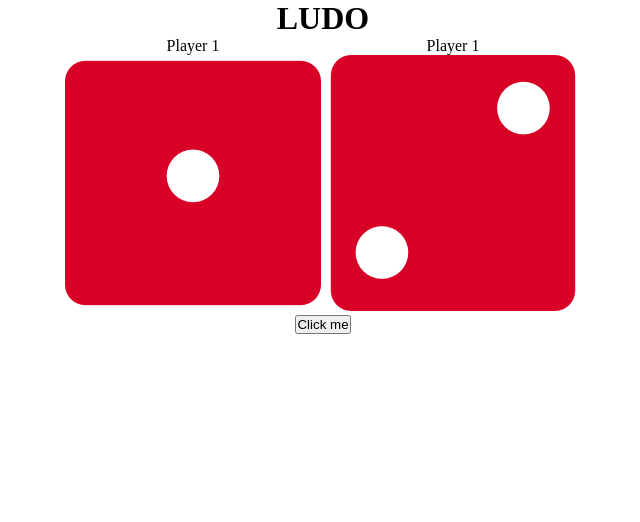
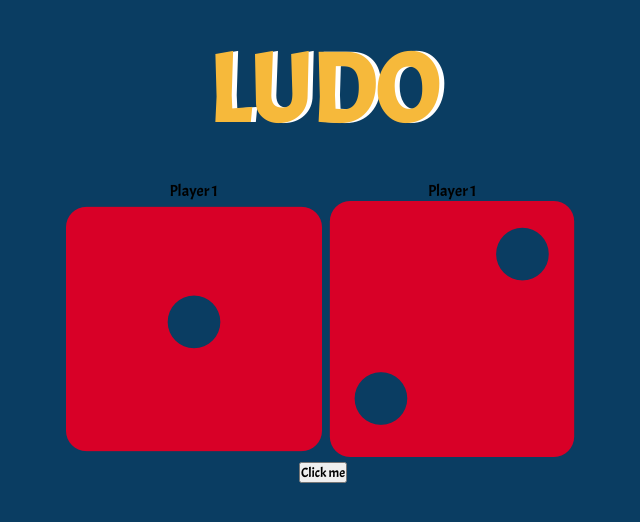
Before and after one commit to kshitijvarshne1/Ludo, a plain HTML site: page index.html in a window 1280 px wide. Shown: the whole page, without its empty margins (317-957 px from the left). Drawn offline with Linux system fonts and the light colour scheme.

Commit message:
add Acme font

```diff
--- a/index.html
+++ b/index.html
@@ -3,6 +3,7 @@
 <head>
     <meta charset="UTF-8">
     <link rel="stylesheet" type="text/css" href="style.css" />
+    <link href="https://fonts.googleapis.com/css2?family=Acme&display=swap" rel="stylesheet">
     <title>Ludo</title>
 </head>
 <body>
--- a/style.css
+++ b/style.css
@@ -1,7 +1,11 @@
 *{
     margin: 0;
     padding: 0;
+    font-family: 'Acme', sans-serif;
 
+}
+body{
+    background-color: #0a3d62;
 }
 .container{
     width: 70%;
@@ -13,3 +17,9 @@
     display: inline-block;
 
 }
+h1{
+    margin: 30px;
+    text-shadow: 5px 0 white;
+    font-size: 6rem;
+    color: #f6b93b;
+}
```
